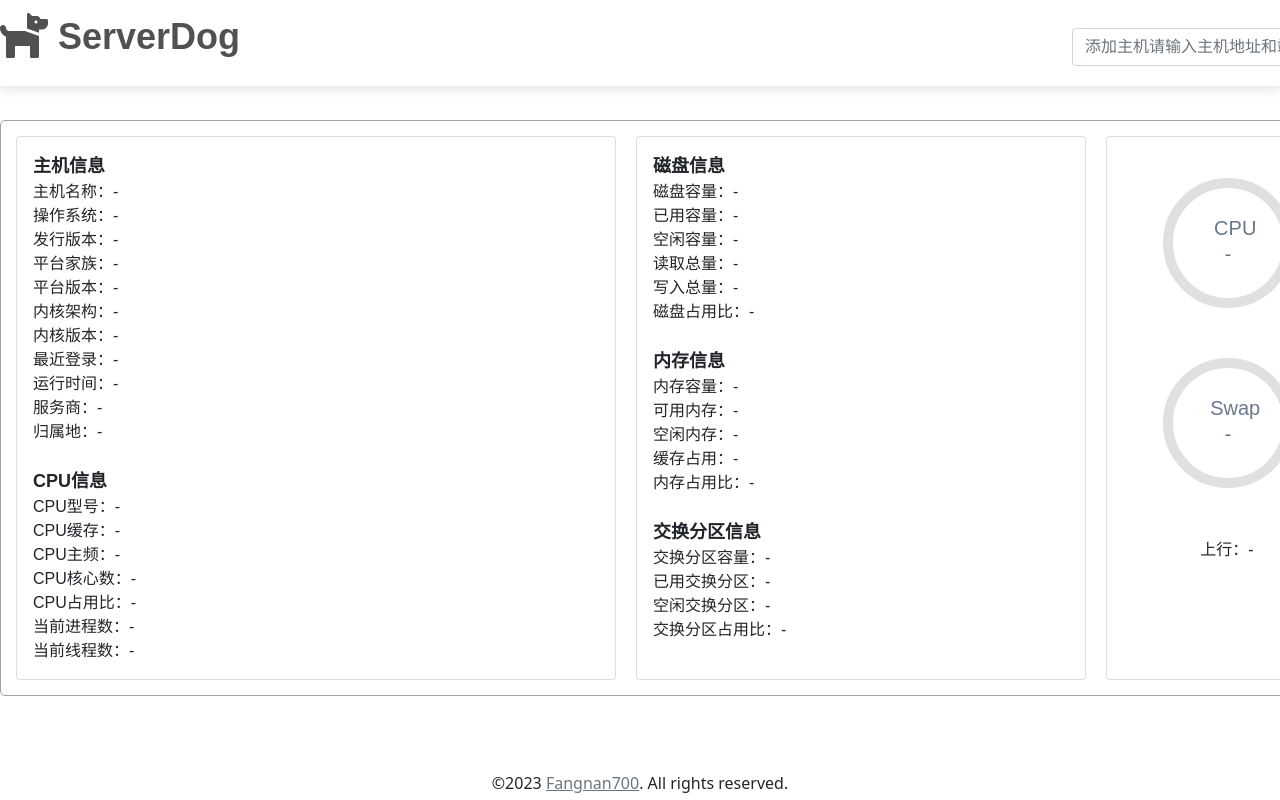
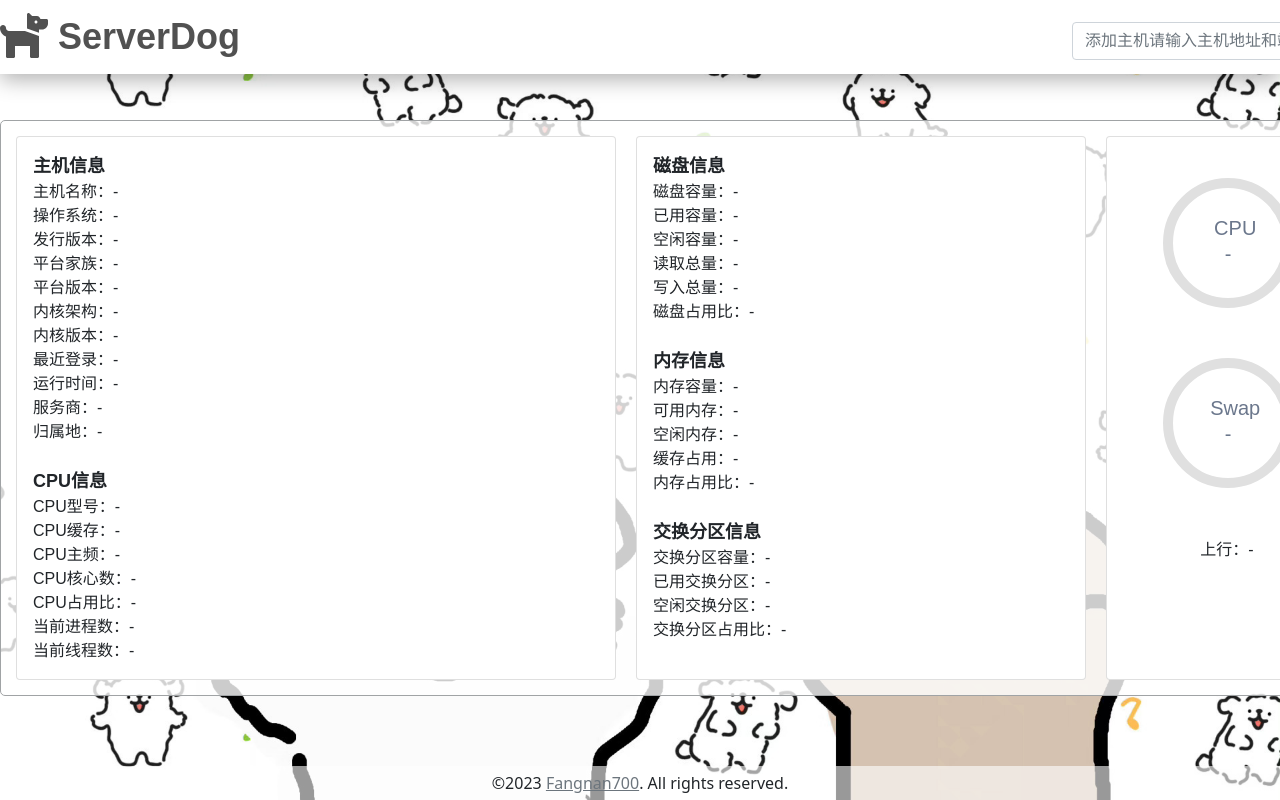
Before and after one commit to Fangnan700/ServerDog, a plain HTML site: page web/index.html in a window 1280 px wide. Shown: the top 800 px of the page. Drawn offline with Linux system fonts and the light colour scheme; no server answers; a web font is replaced by a local one.

Commit message:
更新UI界面

```diff
--- a/web/css/index.css
+++ b/web/css/index.css
@@ -1,6 +1,16 @@
 @font-face {
     font-family: 'Maozi';
     src: url('../font/miaozi.ttf');
+}
+
+
+body {
+    width: 100%;
+    background-size: cover;
+    background-position: center;
+    background-repeat: no-repeat;
+    background-attachment: fixed;
+    background-image: url("../img/background.jpg");
 }
 
 .title_frame {
@@ -9,9 +19,9 @@
     position: fixed;
     top: 0;
     z-index: 9999;
-    padding-bottom: 20px;
+    padding-bottom: 10px;
     background-color: #ffffff;
-    box-shadow: 0 4px 10px rgba(0, 0, 0, 0.1);
+    box-shadow: 0 6px 20px rgba(0, 0, 0, 0.3);
 }
 
 .title {
@@ -34,7 +44,7 @@
 
 .input_frame {
     width: 500px;
-    margin-top: 18px;
+    margin-top: 12px;
     margin-left: auto;
 }
 
@@ -47,6 +57,15 @@
     margin-bottom: 50px;
 }
 
+.info_item {
+    margin-bottom: 20px;
+    padding: 5px;
+    display: flex;
+    border: #a0a3a5 1px solid;
+    border-radius: 5px;
+    background: rgba(255, 255, 255, 0.8);
+}
+
 .card-side {
     width: 450px;
     margin: 10px;
@@ -55,14 +74,6 @@
 .card-main {
     width: 600px;
     margin: 10px;
-}
-
-.info_item {
-    margin-bottom: 20px;
-    padding: 5px;
-    display: flex;
-    border: #a0a3a5 1px solid;
-    border-radius: 5px;
 }
 
 .info_title {
@@ -142,7 +153,7 @@ html::-webkit-scrollbar-thumb:active {
     position: fixed;
     bottom: 0;
     padding: 5px;
-    background-color: #ffffff;
+    background-color: rgba(255, 255, 255, 0.6);
     text-align:center;
     z-index: 9999;
 }
```
Also changed, not shown: web/index.html (+1 -0 lines), web/img/background.jpg (added), 2 other files.
